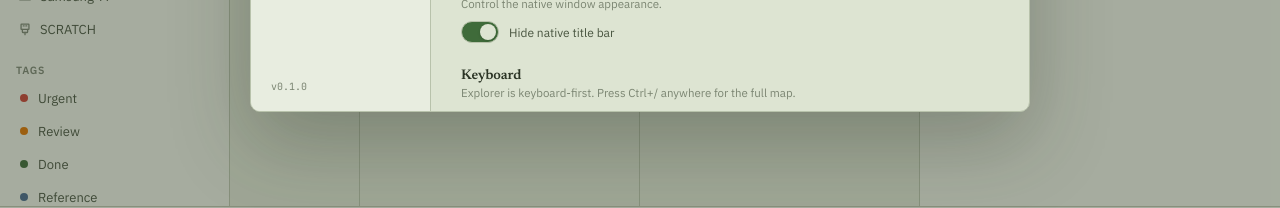
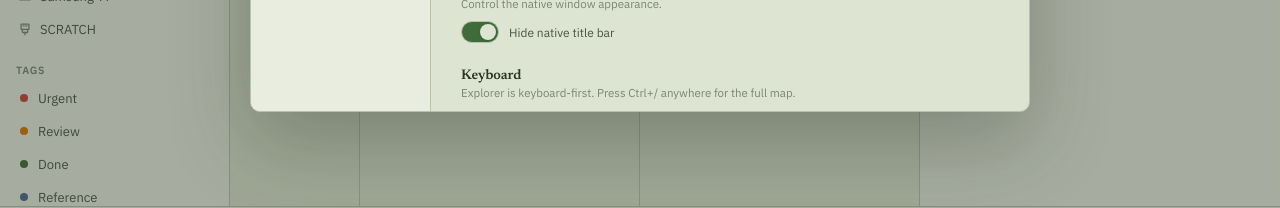
Before and after one commit to YannickHerrero/Explorer, a React (Vite) app: page / in a window 1280 px wide. Both pictures are taken after a click on the button "Ctrl+,". Shown: the part 568-776 px from the top of the page. Built offline with nearby package versions, Linux system fonts and the light colour scheme.

Commit message:
make version number dynamic via Tauri app API

```diff
--- a/src-tauri/capabilities/default.json
+++ b/src-tauri/capabilities/default.json
@@ -13,6 +13,7 @@
     "core:window:allow-minimize",
     "core:window:allow-toggle-maximize",
     "core:window:allow-close",
-    "core:window:allow-show"
+    "core:window:allow-show",
+    "core:app:allow-version"
   ]
 }
--- a/src/overlays/Settings.tsx
+++ b/src/overlays/Settings.tsx
@@ -1,4 +1,4 @@
-import { useState } from "react";
+import { useState, useEffect } from "react";
 import { Icon } from "@/icons/Icon";
 import { THEMES } from "@/themes";
 import type { ThemeKey, DensityKey, ThemeColors } from "@/types";
@@ -43,6 +43,16 @@ export function Settings({
   onUpdateTag,
 }: SettingsProps) {
   const [activeTab, setActiveTab] = useState("General");
+  const [version, setVersion] = useState("");
+
+  useEffect(() => {
+    if ("__TAURI_INTERNALS__" in window) {
+      import("@tauri-apps/api/app").then(({ getVersion }) => {
+        getVersion().then(setVersion);
+      });
+    }
+  }, []);
+
   if (!open) return null;
 
   return (
@@ -135,7 +145,7 @@ export function Settings({
               color: "var(--muted)",
             }}
           >
-            v0.1.0
+            {version ? `v${version}` : ""}
           </div>
         </div>
 
```
